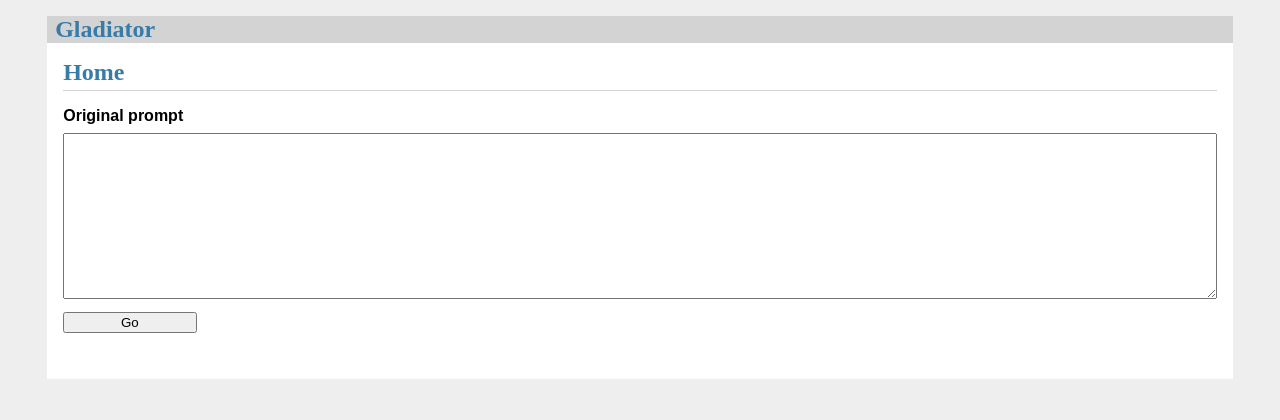
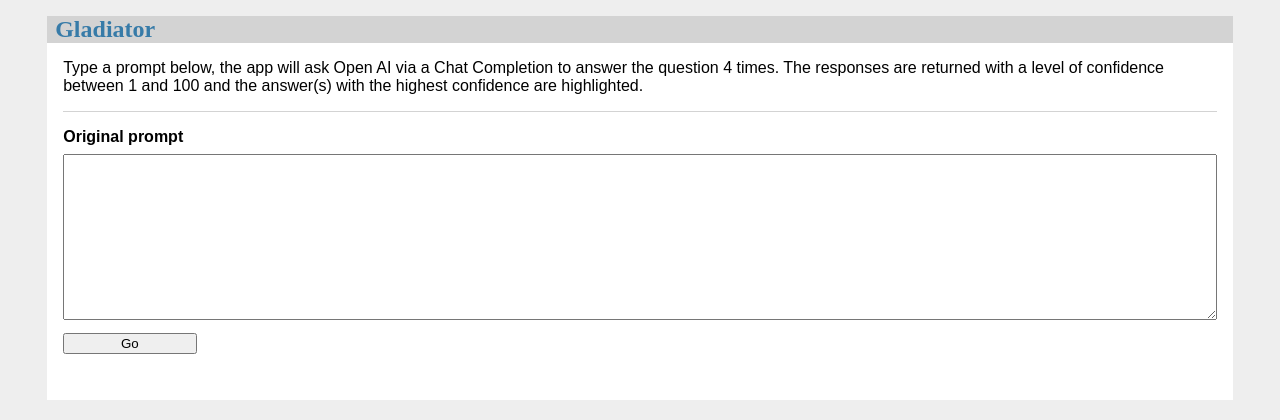
Before and after one commit to FormulaMonks/gptgladiator, a Flask app: page / in a window 1280 px wide. Shown: the top 420 px of the page. Run offline with Flask 3, Linux system fonts and the light colour scheme.

Commit message:
Cleanup templates

```diff
--- a/gladiator/templates/base.html
+++ b/gladiator/templates/base.html
@@ -3,15 +3,6 @@
 <link rel="stylesheet" href="{{ url_for('static', filename='style.css') }}">
 <nav>
     <h1>Gladiator</h1>
-{#    <ul>#}
-{#        {% if g.user %}#}
-{#            <li><span>{{ g.user['username'] }}</span>#}
-{#            <li><a href="{{ url_for('auth.logout') }}">Log Out</a>#}
-{#        {% else %}#}
-{#            <li><a href="{{ url_for('auth.register') }}">Register</a>#}
-{#            <li><a href="{{ url_for('auth.login') }}">Log In</a>#}
-{#        {% endif %}#}
-{#    </ul>#}
 </nav>
 <section class="content">
     <header>
--- a/gladiator/templates/index.html
+++ b/gladiator/templates/index.html
@@ -1,7 +1,13 @@
 {% extends 'base.html' %}
 
+<h1>{% block title %}Home{% endblock %}</h1>
+
 {% block header %}
-    <h1>{% block title %}Home{% endblock %}</h1>
+    <p>
+        Type a prompt below, the app will ask Open AI via a Chat Completion to answer the question 4 times. The
+        responses are returned with a level of confidence between 1 and 100 and the answer(s) with the highest
+        confidence are highlighted.
+    </p>
 {% endblock %}
 
 {% block content %}
```
